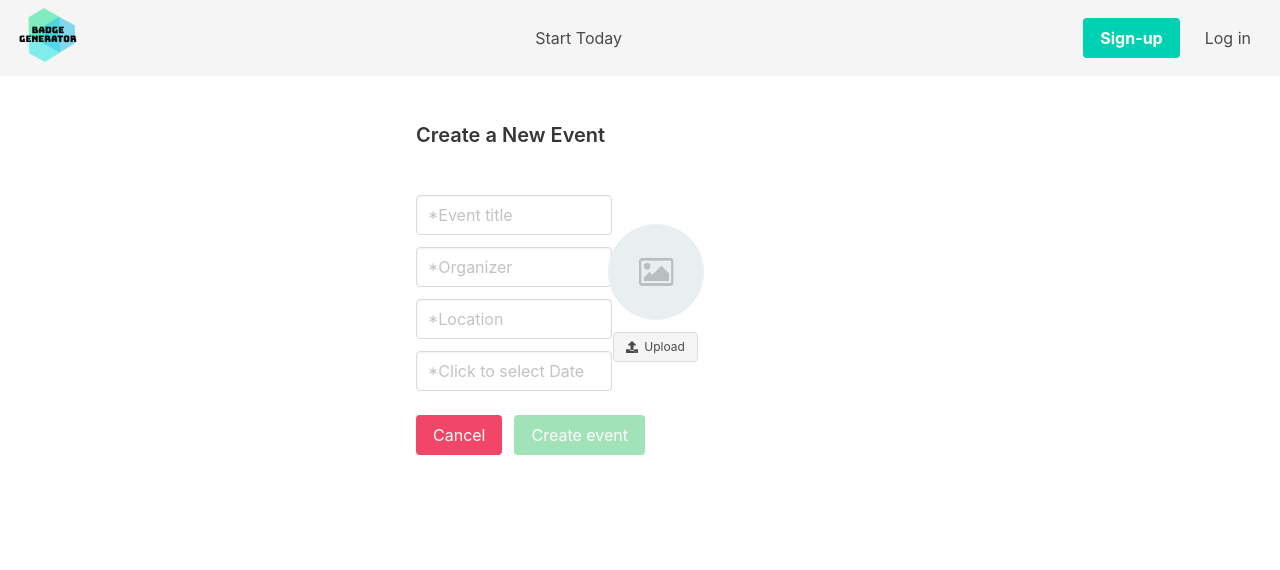
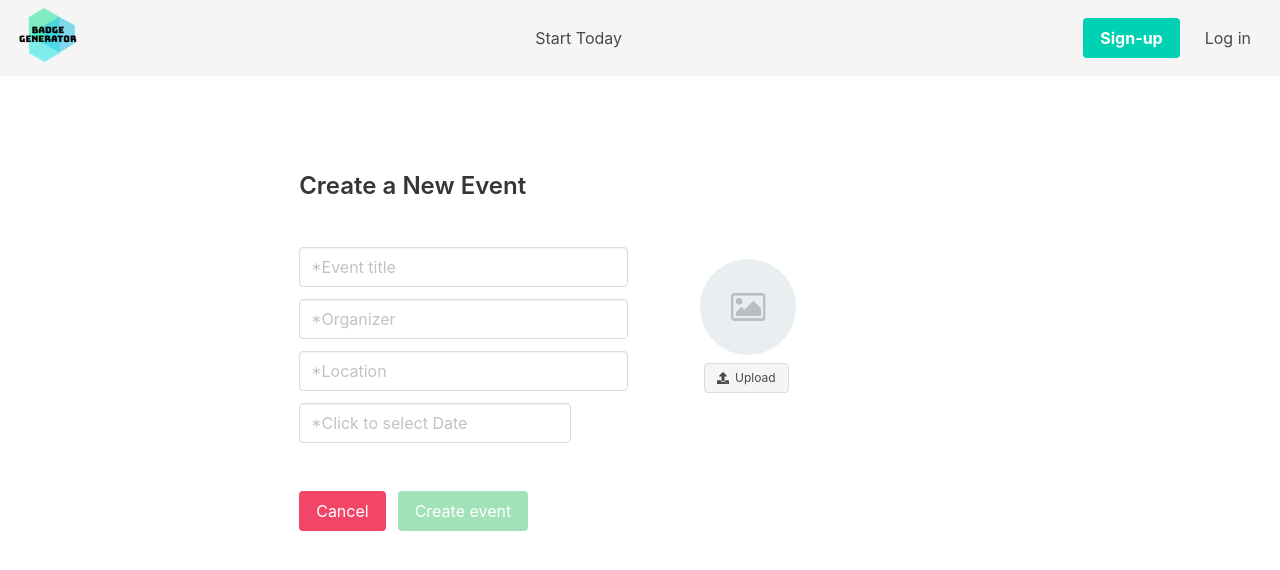
Before and after one commit to jersonmorrow/badge-generator-front-end, a React (Create React App) app: page /new-event in a window 1280 px wide. Shown: the top 570 px of the page. Built offline with nearby package versions, Linux system fonts and the light colour scheme; no server answers; sample sign-in values are in the browser's storage.

Commit message:
[Add] NewEvent styles

```diff
--- a/src/features/events/eventForm/index.jsx
+++ b/src/features/events/eventForm/index.jsx
@@ -16,6 +16,7 @@ function EventForm(props) {
     <form onSubmit={onSubmit} encType="multipart/form-data">
       <div className="columns">
         <div className="column">
+          <div className="text-fields">
             <div className="field">
               <div className="control">
                 <input
@@ -90,19 +91,38 @@ function EventForm(props) {
             )}
           </div>
 
-        <div className="column is-flex">
-          <div className="column is-one-fifth is-flex is-flex-direction-column is-justify-content-center  is-align-items-center">
+          <div className="mt-6 field is-grouped">
+            <p className="control">
+              <Link to="/events" className="button is-danger is-normal">
+                Cancel
+              </Link>
+            </p>
+
+            <p className="control">
+              <button
+                type="submit"
+                className="button is-success is-normal"
+                disabled={!formState.isValid}
+              >
+                Create event
+              </button>
+            </p>
+          </div>
+        </div>
+
+        <div className="column">
+          <div className="field ml-6 mt-3">
+            <div className="is-flex">
               <figure className="image is-96x96">
                 <img
                   width="96px"
-                className="is-rounded is-vcentered"
+                  className="is-rounded"
                   src={picture}
                   alt="event-image"
                 />
               </figure>
-
-            <div className="field mt-3">
-              <div className="file is-small">
+            </div>
+            <div className="mt-2 ml-1 file is-small">
               <label className="file-label">
                 <input
                   className="file-input"
@@ -124,25 +144,6 @@ function EventForm(props) {
           </div>
         </div>
       </div>
-      </div>
-
-      <div className="field is-grouped">
-        <p className="control">
-          <Link to="/events" className="button is-danger is-normal">
-            Cancel
-          </Link>
-        </p>
-
-        <p className="control">
-          <button
-            type="submit"
-            className="button is-success is-normal"
-            disabled={!formState.isValid}
-          >
-            Create event
-          </button>
-        </p>
-      </div>
     </form>
   );
 }
--- a/src/pages/NewEvent.jsx
+++ b/src/pages/NewEvent.jsx
@@ -34,12 +34,13 @@ function NewEvent() {
   };
 
   return (
-    <React.Fragment>
-      <div className="container is-flex is-justify-content-center mx-6">
-        <div classNam="column">
+    <section className="section">
+      <div className="container">
+        <div className="columns">
+          <div className="column is-three-fifths is-offset-one-fifth">
             <div className="my-6">
               <strong>
-              <p className="title is-5">Create a New Event</p>
+                <p className="title is-4">Create a New Event</p>
               </strong>
             </div>
             <EventForm
@@ -51,7 +52,8 @@ function NewEvent() {
             />
           </div>
         </div>
-    </React.Fragment>
+      </div>
+    </section>
   );
 }
 
```
Lines whose indentation alone changed are shown as unchanged.
